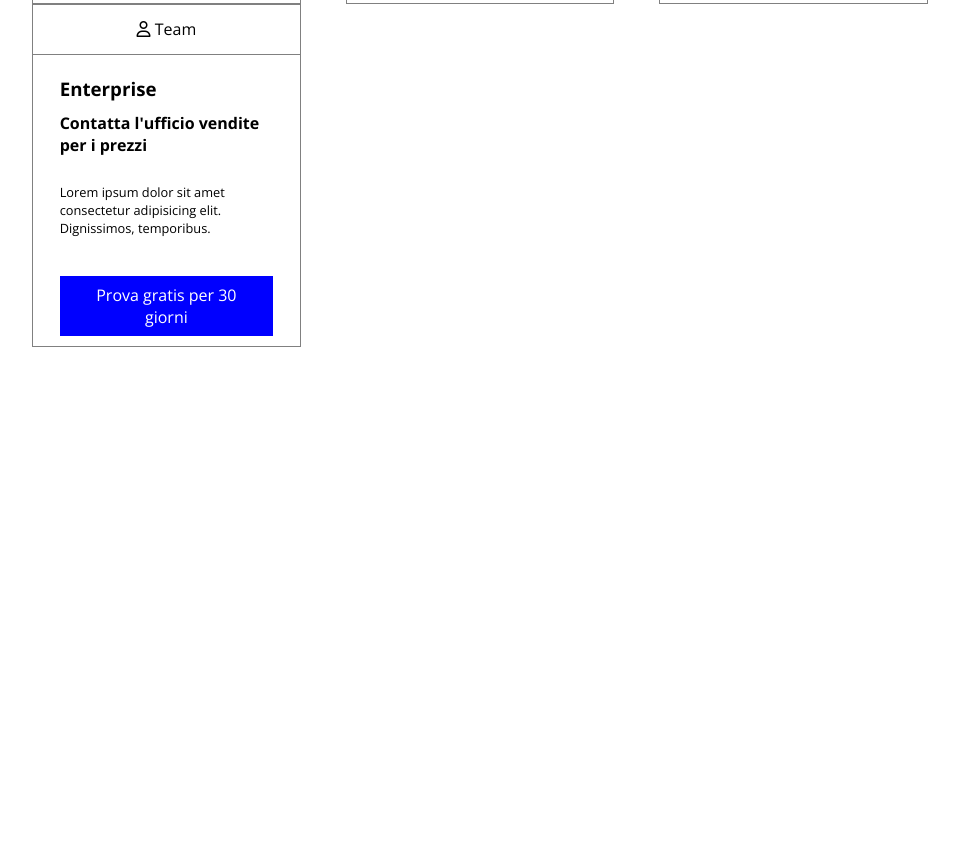
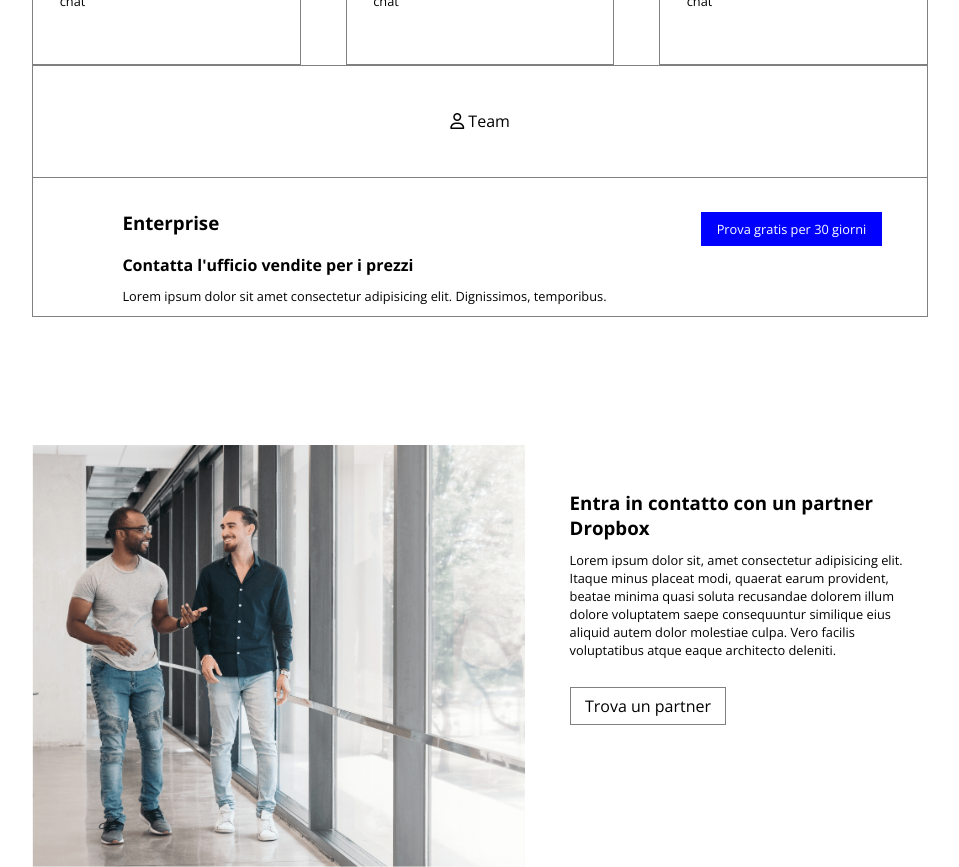
Before and after one commit to AlessandraMarusi/htmlcss-dropbox, a plain HTML site: page index.html in a window 1280 px wide. Shown: the part 1704-2571 px from the top of the page, without its empty margins (160-1119 px from the left). Before the commit the page ends 2051 px from the top, so only its background shows below. Drawn offline with nearby package versions, Linux system fonts and the light colour scheme.

Commit message:
Index img-section added

```diff
--- a/css/style.css
+++ b/css/style.css
@@ -20,6 +20,11 @@ a {
 
 ul {
     list-style-type: none;
+}
+
+.section-container {
+    width: 70%;
+    margin: 0 auto;
 }
 
 
@@ -59,15 +64,6 @@ nav li img {
     vertical-align: bottom;
 }
 
-
-/* || INIZIA BUTTON || */
-nav .btnSmall {
-    background-color: blue;
-    color: white;
-    padding: 15% 40%;
-    /* margin-right: 30px; */
-}
-
 /* || JUMBO JUMGO || */
 
 .jumbo-section {
@@ -105,10 +101,6 @@ nav .btnSmall {
     top: 65%;
 }
 
-.jumbo-text .text-format {
-    padding: 3% 0 15%;
-}
-
 h1 {
     font-size: 9.5vh;
 }
@@ -116,9 +108,7 @@ h1 {
 /* || COLUMN SECTION || */
 
 .col-section {
-    width: 70%;
-    margin: 0 auto;
-    padding: 5% 0;
+    padding: 10% 0 10% 0%;
 }
 
 .col {
@@ -140,19 +130,16 @@ h1 {
 .col-text {
     width: 80%;
     margin: 0 auto;
-    padding-top: 8%;
+    padding-top: 2rem;
 }
 
 .col-text h4 {
-    padding: 5% 0 10%;
+    /* padding: 5% 0 10%; */
+    padding: 1.2rem 0 0;
 }
 
 .col .text-format a {
     color: blue;
-}
-
-.col-text .text-format {
-    padding: 3% 0;
 }
 
 .col-text .btnLarge {
@@ -172,6 +159,33 @@ h1 {
     padding: 5% 0;
 }
 
+.colLarge {
+    width: 100%;
+    position: relative;
+}
+
+.colLarge .btnLarge {
+    position: absolute;
+    top: 5%;
+    right: 5%;
+}
+
+/* || IMAGE SECTION || */
+.img-section img{
+    float: left;
+    width: 55%;
+}
+
+.img-sectionText {
+    padding: 5% 0 0;
+    width: 40%;
+    float: right;
+}
+
+.img-section .text-format {
+    padding-bottom: 10%;
+}
+
 /* || TEXT || */
 
 p {
@@ -181,11 +195,13 @@ p {
 .text-format {
     font-size: 0.8rem;
     display: block;
+    padding: 0.7rem 0;
 }
 
 .textCol-format {
     border: 1px solid gray;
 }
+
 
 /* || BUTTONS || */
 
@@ -195,4 +211,17 @@ p {
     padding: 0.5rem 1rem;
     color: white;
     text-align: center;
+    font-size: 0.8rem;
 }
+
+.btnMedium {
+    border: 1px solid gray;
+    padding: 2% 4%;
+    margin-top: 50px;
+}
+
+.btnSmall {
+    background-color: blue;
+    color: white;
+    padding: 15% 40%;
+}
--- a/index.html
+++ b/index.html
@@ -48,7 +48,7 @@
     </header>
 
     <main>
-        <div class="col-section">
+        <div class="col-section section-container clearfix">
 
             <div class="col-sectionTitle">
                 <h2>Trova il piano Dropbox Business che fa per te</h2>
@@ -147,8 +147,15 @@
 
         </div>
 
-        <div class="img-section">
-            <img src="" alt="">
+        <div class="img-section section-container clearfix">
+            <img src="img/partner.png" alt="Immagine partner">
+            <div class="img-sectionText">
+                <h3>Entra in contatto con un partner Dropbox</h3>
+                <span class="text-format">
+                    Lorem ipsum dolor sit, amet consectetur adipisicing elit. Itaque minus placeat modi, quaerat earum provident, beatae minima quasi soluta recusandae dolorem illum dolore voluptatem saepe consequuntur similique eius aliquid autem dolor molestiae culpa. Vero facilis voluptatibus atque eaque architecto deleniti.
+                </span>
+                <a class="btnMedium" href="#">Trova un partner</a>
+            </div>
         </div>
     </main>
 </body>
```
